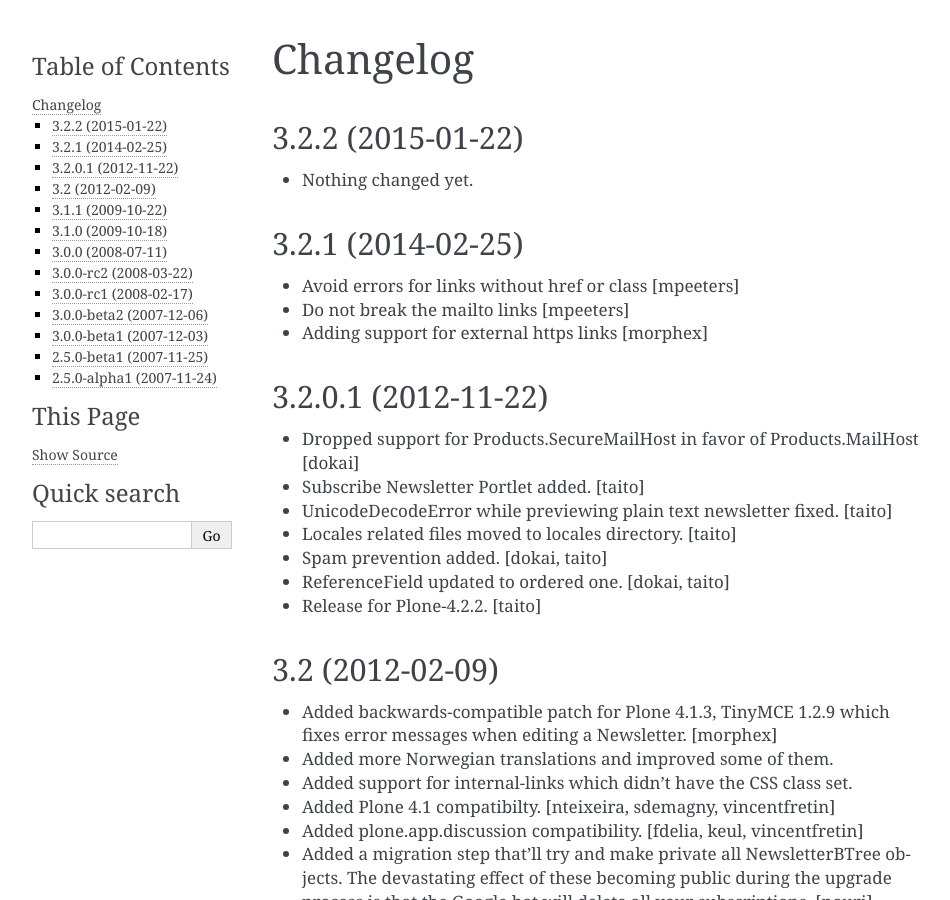
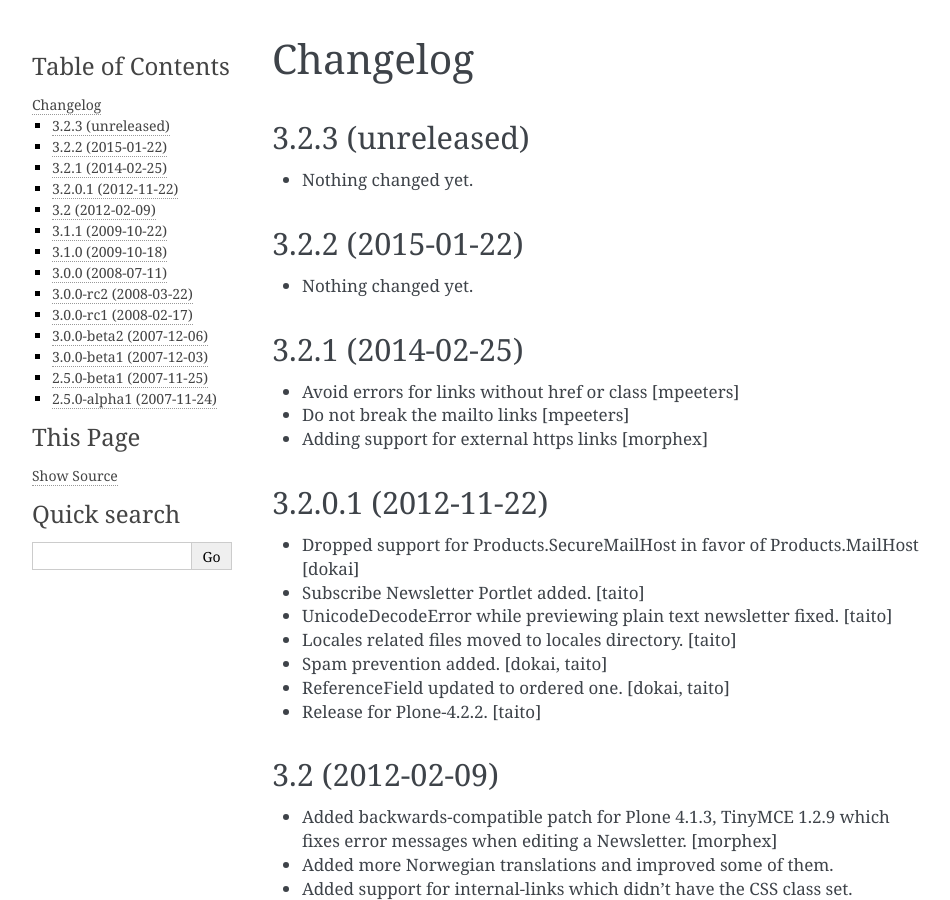
Before and after one commit to collective/Products.PloneGazette, a Sphinx documentation site: the page built from Products/PloneGazette/docs/HISTORY.rst, in a window 1280 px wide and 900 px high. Shown: the whole window, without its empty margins (148-1098 px from the left). Built offline with Sphinx 7.4.7, drawn with Linux system fonts in a browser that asks for light colours.

Commit message:
Back to development: 3.2.3

```diff
--- a/Products/PloneGazette/docs/HISTORY.rst
+++ b/Products/PloneGazette/docs/HISTORY.rst
@@ -1,5 +1,11 @@
 Changelog
 ---------
+
+3.2.3 (unreleased)
+==================
+
+- Nothing changed yet.
+
 
 3.2.2 (2015-01-22)
 ==================
--- a/setup.py
+++ b/setup.py
@@ -12,7 +12,7 @@ long_description = (
 
 setup(
     name='Products.PloneGazette',
-    version='3.2.2',
+    version='3.2.3.dev0',
     author='Pilot Systems, Nidelven IT LTD and others',
     author_email='',
     maintainer='Morten W. Petersen',
```
